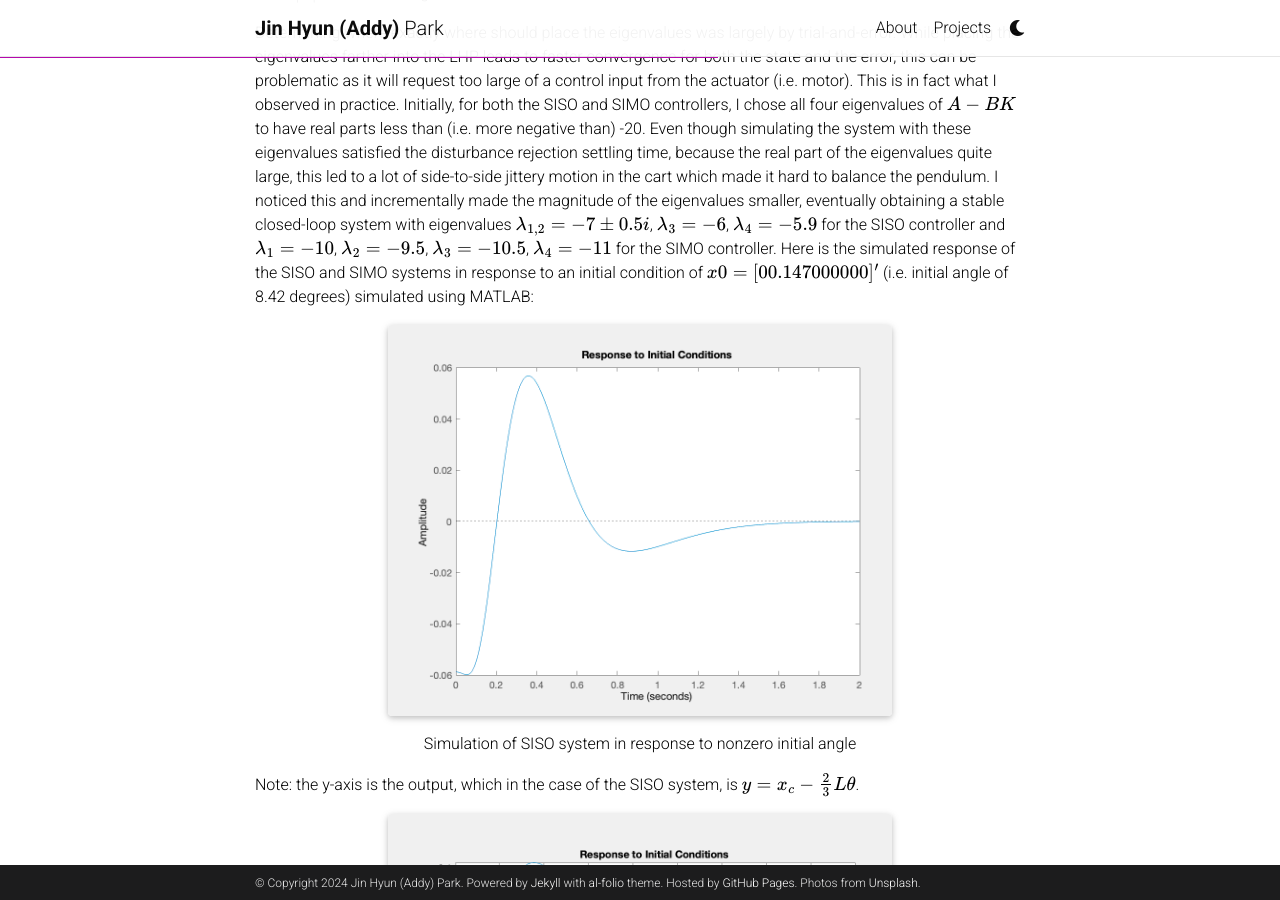
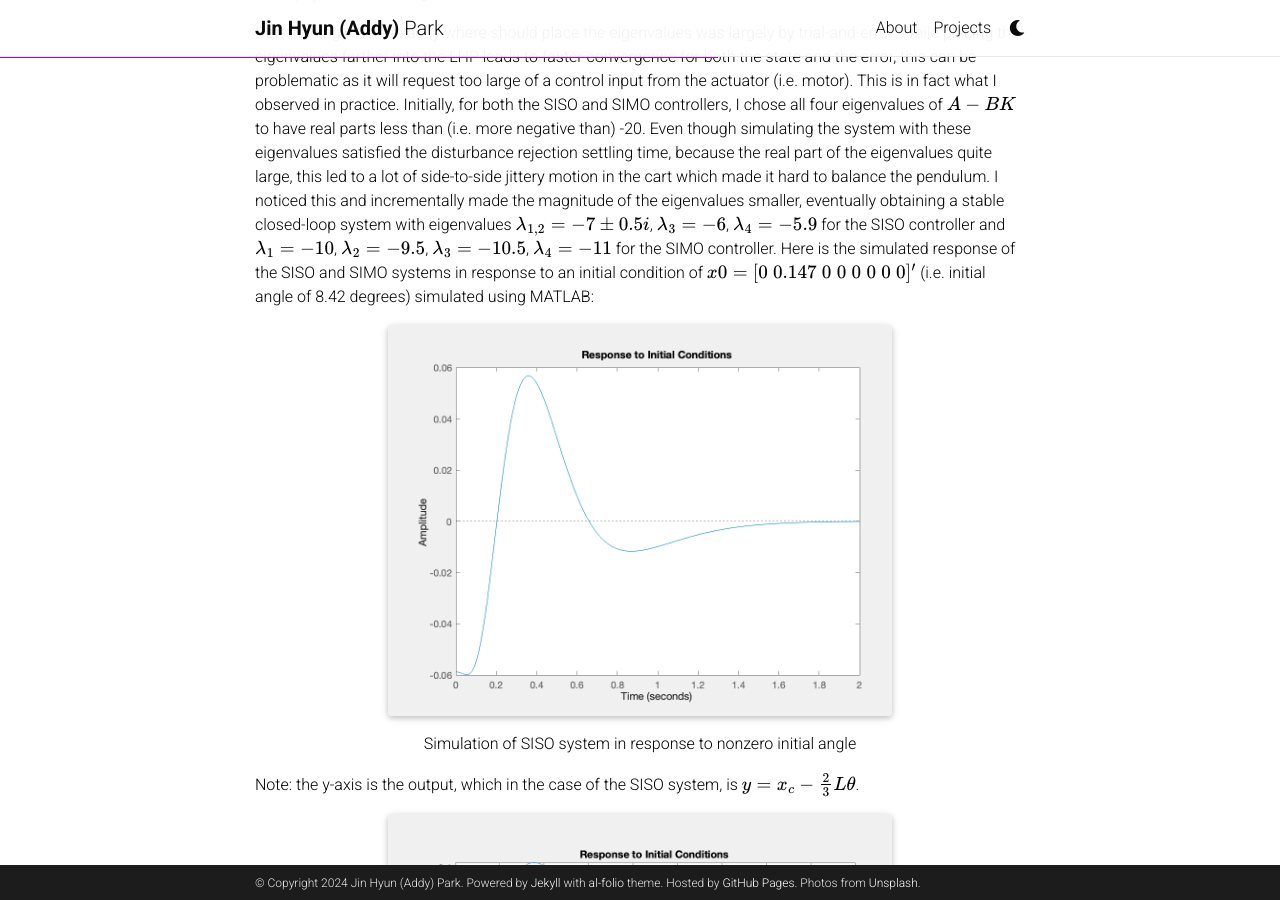
Before and after one commit to jinhyunpark2459/jinhyunpark2459.github.io, a Jekyll site: the page built from _projects/inverted_pendulum_2.md, in a window 1280 px wide and 900 px high, scrolled down 3396 px. Built offline with Jekyll 4.4.1, drawn with Linux system fonts in a browser that asks for light colours; full-size pictures stand in for the smaller copies a plugin makes; comment, search, counter and statistics services are not loaded; a style sheet for code colours, icons or effects is not loaded.

```diff
--- a/_projects/inverted_pendulum_2.md
+++ b/_projects/inverted_pendulum_2.md
@@ -192,7 +192,7 @@ The only thing left to do now is to choose where to place the eigenvalues of $$A
 controller
 5. $$\vert \lambda \vert <80$$ for all eigenvalues
 
-Determining where exactly where should place the eigenvalues was largely by trial-and-error. While placing the eigenvalues farther into the LHP leads to faster convergence for both the state and the error, this can be problematic as it will request too large of a control input from the actuator (i.e. motor). This is in fact what I observed in practice. Initially, for both the SISO and SIMO controllers, I chose all four eigenvalues of $$A-BK$$ to have real parts less than (i.e. more negative than) -20. Even though simulating the system with these eigenvalues satisfied the disturbance rejection settling time, because the real part of the eigenvalues quite large, this led to a lot of side-to-side jittery motion in the cart which made it hard to balance the pendulum. I noticed this and incrementally made the magnitude of the eigenvalues smaller, eventually obtaining a stable closed-loop system with eigenvalues $$\lambda_{1,2}=-7\pm0.5i$$,  $$\lambda_{3}=-6$$, $$\lambda_{4}=-5.9$$ for the SISO controller and $$\lambda_{1}=-10$$, $$\lambda_{2}=-9.5$$, $$\lambda_{3}=-10.5$$, $$\lambda_{4}=-11$$ for the SIMO controller. Here is the simulated response of the SISO and SIMO systems in response to an initial condition of $$x0 =[0 0.147 0 0 0 0 0 0]'$$ (i.e. initial angle of 8.42 degrees) simulated using MATLAB:
+Determining where exactly where should place the eigenvalues was largely by trial-and-error. While placing the eigenvalues farther into the LHP leads to faster convergence for both the state and the error, this can be problematic as it will request too large of a control input from the actuator (i.e. motor). This is in fact what I observed in practice. Initially, for both the SISO and SIMO controllers, I chose all four eigenvalues of $$A-BK$$ to have real parts less than (i.e. more negative than) -20. Even though simulating the system with these eigenvalues satisfied the disturbance rejection settling time, because the real part of the eigenvalues quite large, this led to a lot of side-to-side jittery motion in the cart which made it hard to balance the pendulum. I noticed this and incrementally made the magnitude of the eigenvalues smaller, eventually obtaining a stable closed-loop system with eigenvalues $$\lambda_{1,2}=-7\pm0.5i$$,  $$\lambda_{3}=-6$$, $$\lambda_{4}=-5.9$$ for the SISO controller and $$\lambda_{1}=-10$$, $$\lambda_{2}=-9.5$$, $$\lambda_{3}=-10.5$$, $$\lambda_{4}=-11$$ for the SIMO controller. Here is the simulated response of the SISO and SIMO systems in response to an initial condition of $$x0 =[0 \; 0.147 \; 0 \; 0 \; 0 \; 0 \; 0 \; 0]'$$ (i.e. initial angle of 8.42 degrees) simulated using MATLAB:
 
 <div class="row justify-content-sm-center">
     <div class="col-sm-8 mt-3 mt-md-0">
```
